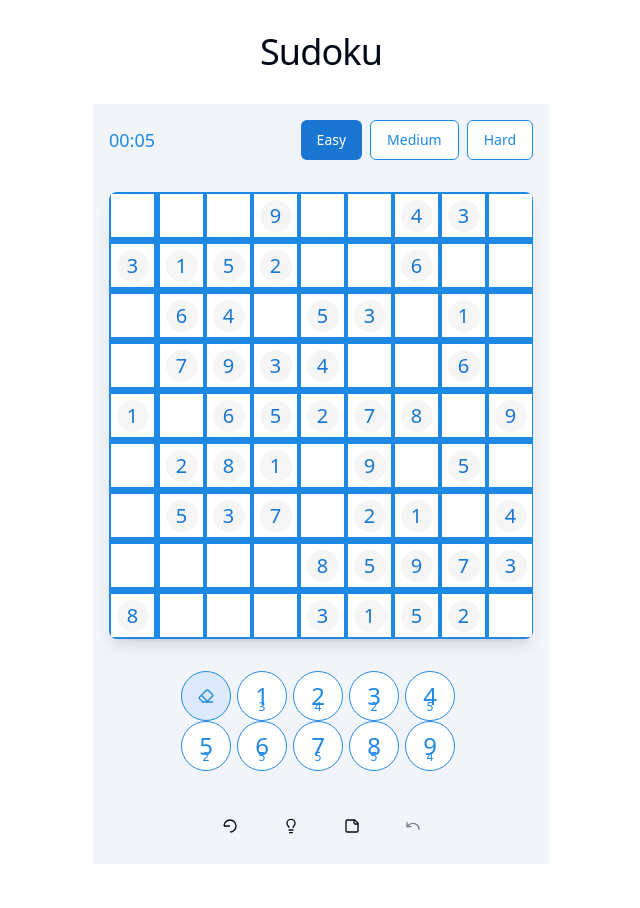
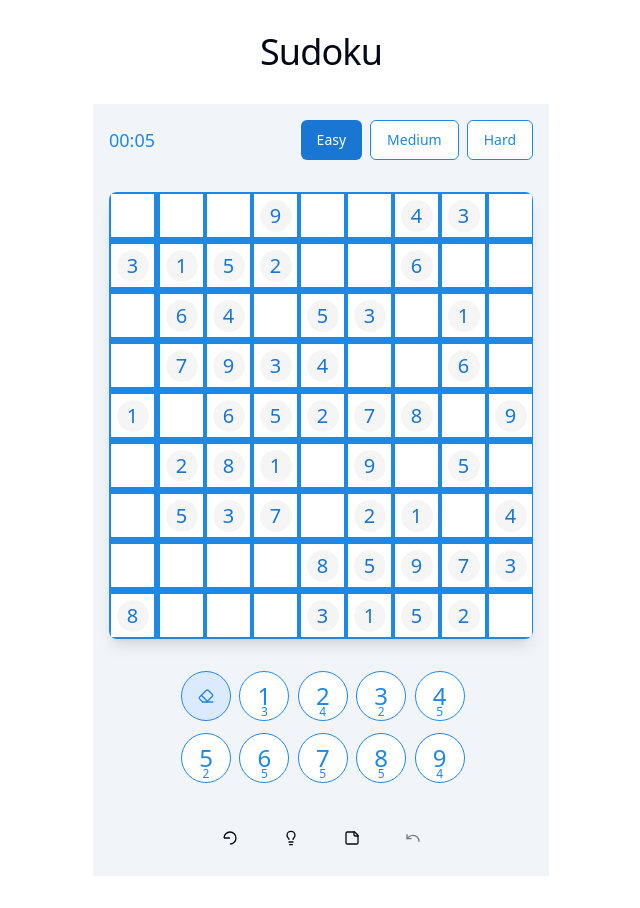
Before and after one commit to Jantoom/games, a React (Vite) app: page / in a window 1280 px wide. Shown: the whole page, without its empty margins (319-959 px from the left). Built offline with nearby package versions, Linux system fonts and the light colour scheme.

Commit message:
Reverted to edit edt-9e622f63-7873-4d71-821b-7007c05cb43f: "Visual edit in Lovable
Edited UI in Lovable"

```diff
--- a/src/components/SudokuBoard.tsx
+++ b/src/components/SudokuBoard.tsx
@@ -263,11 +263,11 @@ export const SudokuBoard = () => {
         </div>
       </div>
 
-      <div className="grid grid-cols-9 bg-game-gridline gap-[1px] p-[1px] rounded-lg shadow-lg overflow-hidden w-[424px]">
+      <div className="grid grid-cols-9 bg-game-gridline gap-[1px] p-[1px] rounded-lg shadow-lg overflow-hidden w-[424px] py-px">
         {grid.map((row, rowIndex) => row.map((cell, colIndex) => <SudokuCell key={`${rowIndex}-${colIndex}`} rowIndex={rowIndex} colIndex={colIndex} cell={cell} isOriginal={originalGrid[rowIndex][colIndex] !== 0} isHighlighted={selectedNumber !== null && cell === selectedNumber} notes={notes[`${rowIndex}-${colIndex}`]} onClick={() => handleCellClick(rowIndex, colIndex)} />))}
       </div>
 
-      <div className="grid grid-rows-2 grid-cols-5 w-[280px]">
+      <div className="grid grid-rows-2 grid-cols-5 gap-3 w-[280px]">
         <NumberButton number="eraser" isSelected={selectedNumber === null} onClick={() => handleNumberInput(null)} />
         {[1, 2, 3, 4, 5, 6, 7, 8, 9].map(number => <NumberButton key={number} number={number} isSelected={selectedNumber === number} remainingCount={getRemainingCount(number)} onClick={() => handleNumberInput(number)} />)}
       </div>
--- a/src/components/sudoku/NumberButton.tsx
+++ b/src/components/sudoku/NumberButton.tsx
@@ -19,10 +19,10 @@ export const NumberButton: React.FC<NumberButtonProps> = ({
         hover:bg-game-highlight
         ${isSelected ? 'bg-blue-100' : 'bg-white'}
       `}>
-      <div className="absolute inset-0 flex flex-col items-center justify-center py-0">
+      <div className="absolute inset-0 flex flex-col items-center justify-center rounded-none py-0">
         {number === 'eraser' ? <Eraser className="h-6 w-6" /> : <>
-            <span className="text-2xl font-medium py-0">{number}</span>
-            {remainingCount !== undefined && remainingCount > 0 && <span className="text-xs absolute bottom-1 px-0 my-0 mx-0 py-px">{remainingCount}</span>}
+            <span className="text-2xl font-medium px-0 mx-0 my-0 py-0">{number}</span>
+            {remainingCount !== undefined && remainingCount > 0 && <span className="text-xs absolute bottom-0 py-0">{remainingCount}</span>}
           </>}
       </div>
     </Button>;
```
